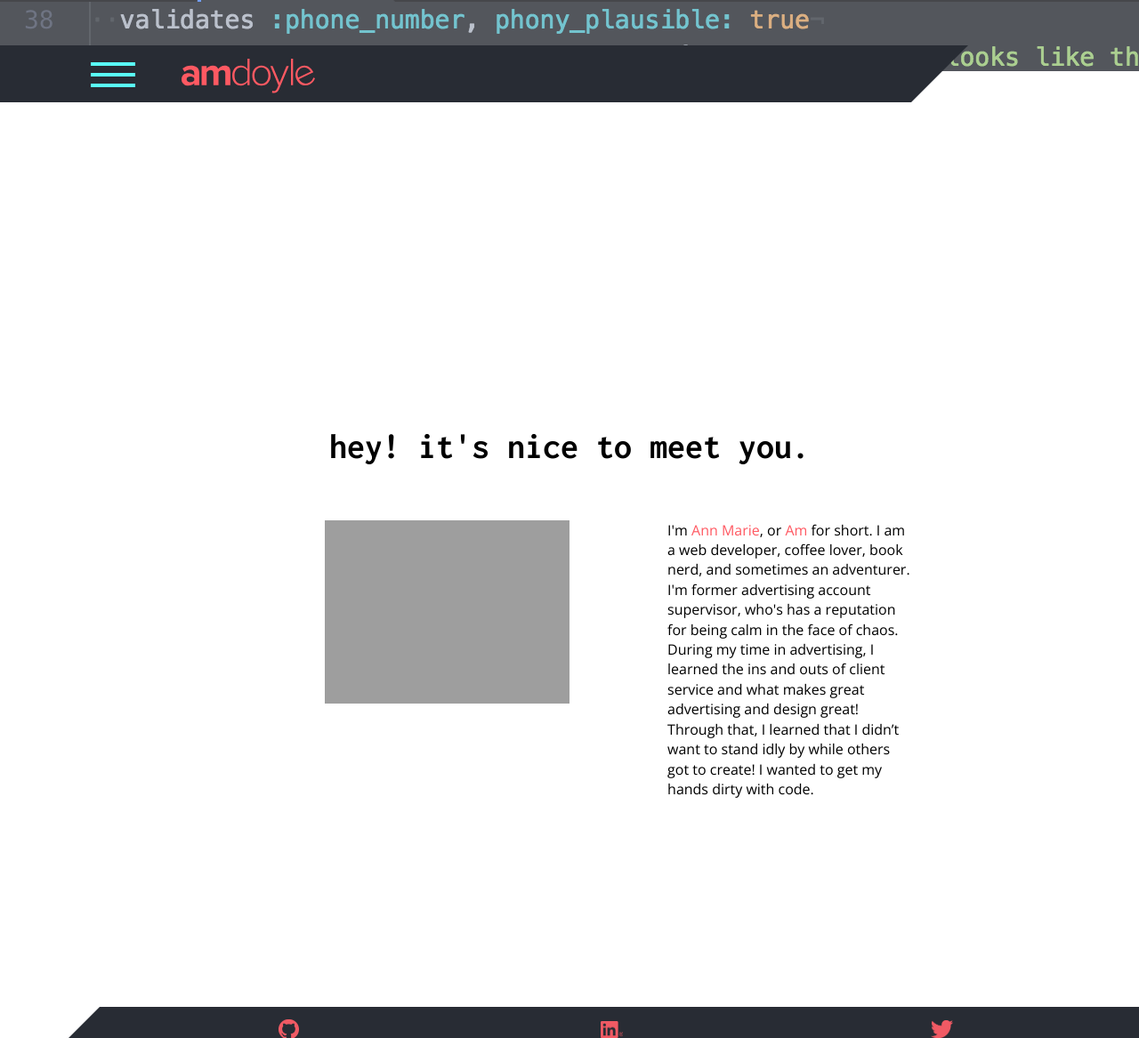
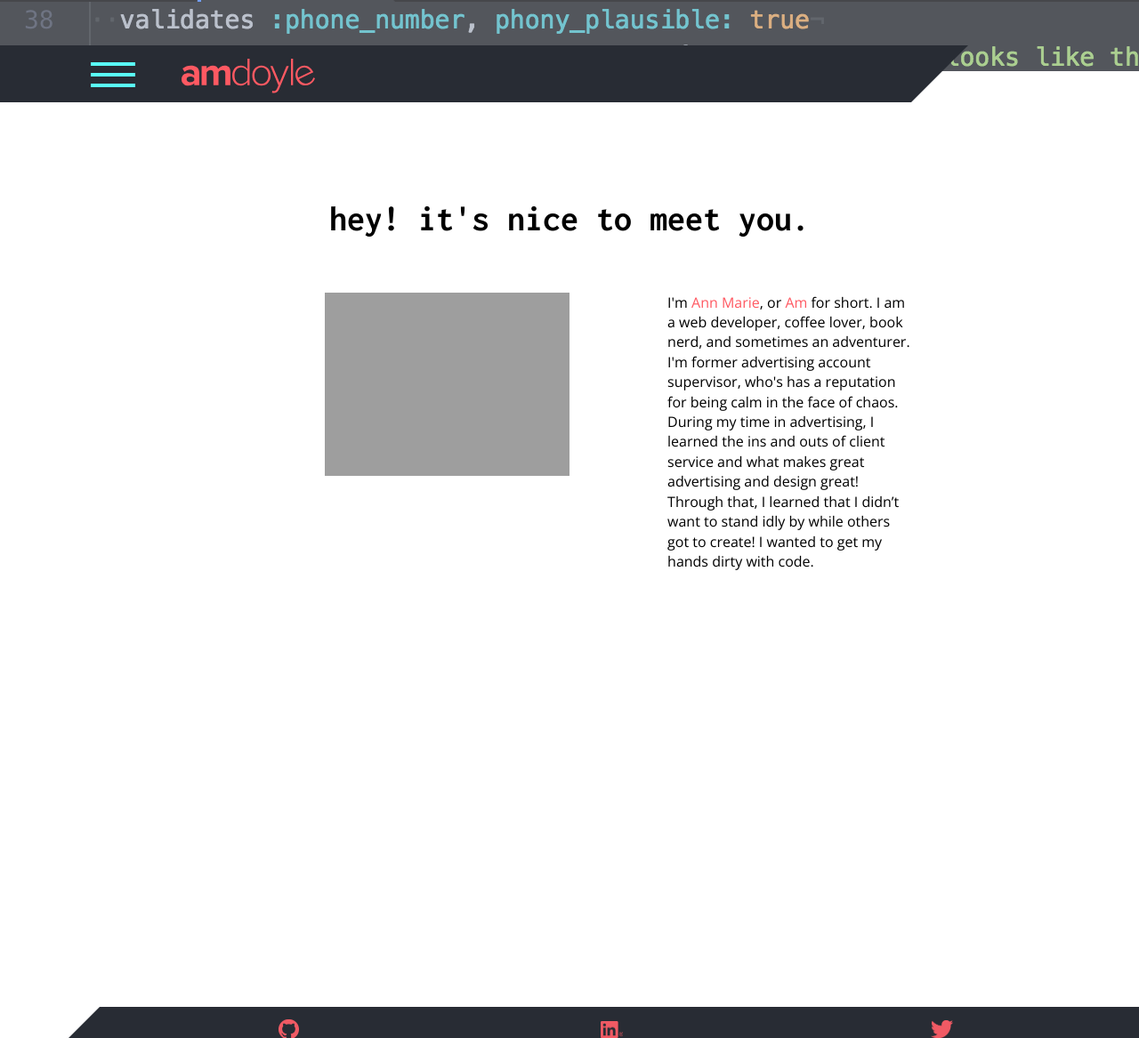
Before and after one commit to amdoyle/amdoyle, a Jekyll site: the page built from index.html, in a window 1280 px wide and 1167 px high. Shown: the whole window at 89% size. Built offline with Jekyll 4.4.1, drawn with Linux system fonts in a browser that asks for light colours; nearby versions of some CDN libraries.

Commit message:
Update styles for felxbox

```diff
--- a/_sass/_layout.scss
+++ b/_sass/_layout.scss
@@ -418,7 +418,7 @@
   }
 
   .main-content {
-    margin-top: 35%;
+    margin-top: 15%;
   }
 
   .main-content h1 {
```
